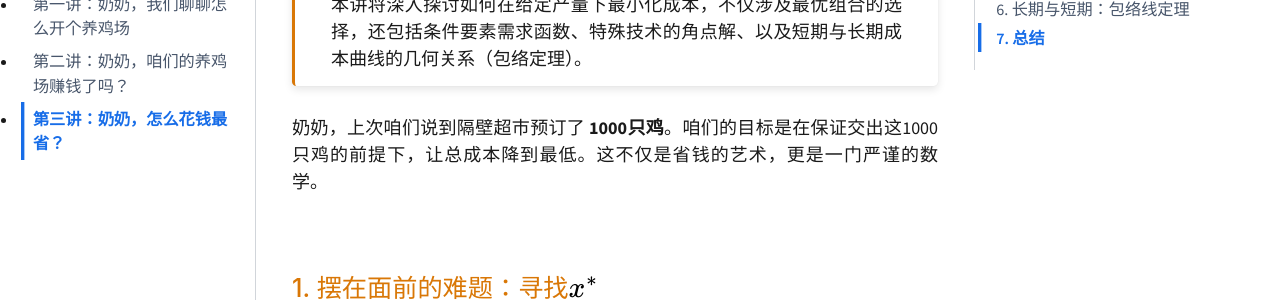
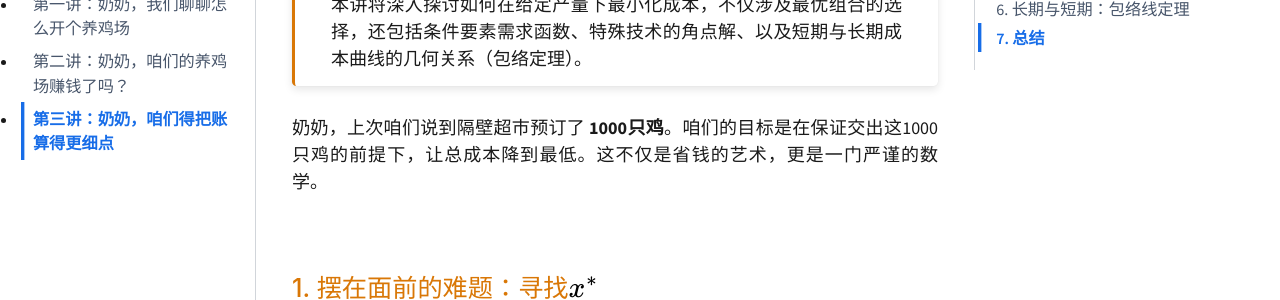
Before and after one commit to ytchanecon/nana-book, a Jupyter Book: the page built from chapter3.md, in a window 1280 px wide. Shown: the part 252-552 px from the top of the page. Built offline with Jupyter Book 1.0.4 settings and Sphinx 7.4.7 and the Sphinx Book theme 1.1.4, drawn with Linux system fonts in a browser that asks for light colours; some web fonts are replaced.

Commit message:
Update chapter 3 title in TOC and content

````diff
--- a/_toc.yml
+++ b/_toc.yml
@@ -11,4 +11,4 @@ parts:
   - file: chapter2
     title: "第二讲：奶奶，咱们的养鸡场赚钱了吗？"
   - file: chapter3
-    title: "第三讲：奶奶，怎么花钱最省？"
+    title: "第三讲：奶奶，咱们得把账算得更细点"
--- a/chapter3.md
+++ b/chapter3.md
@@ -1,4 +1,4 @@
-### 第三讲：奶奶，咱们得把账算得更细点
+# 第三讲：奶奶，咱们得把账算得更细点
 
 ```{admonition} 📊 本讲核心主题：成本最小化
 :class: warning
````
